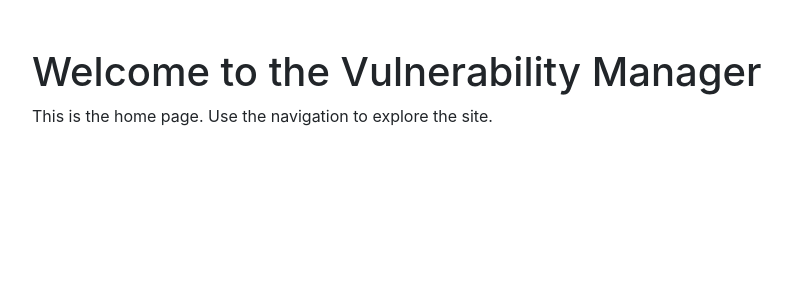
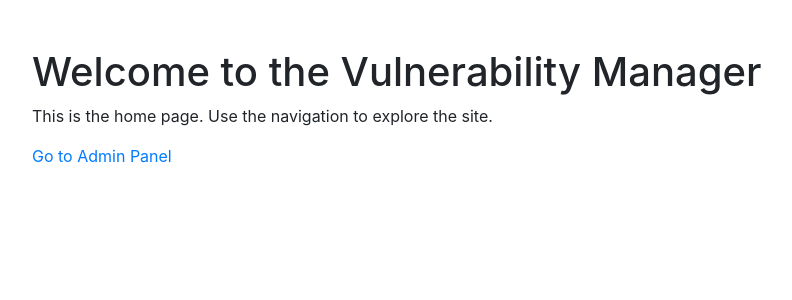
Before and after one commit to pereznacho/Espengler, a Django app: template ProjectManager/templates/home.html in a window 1280 px wide. Shown: the top 300 px of the page, without its empty margins (53-845 px from the left). Run offline with Django 5.2, Linux system fonts and the light colour scheme; the template is opened without the code that fills it, so the values that code supplies are empty; some libraries are stand-ins or nearby versions.

Commit message:
add link to go admin panel

```diff
--- a/ProjectManager/templates/home.html
+++ b/ProjectManager/templates/home.html
@@ -1,6 +1,6 @@
-<!-- templates/home.html -->
 <!DOCTYPE html>
 <html lang="en">
+
 <head>
     <meta charset="UTF-8">
     <title>Home</title>
@@ -9,10 +9,13 @@
     <script src="https://cdnjs.cloudflare.com/ajax/libs/popper.js/1.11.0/umd/popper.min.js"></script>
     <script src="https://stackpath.bootstrapcdn.com/bootstrap/4.5.2/js/bootstrap.min.js"></script>
 </head>
+
 <body>
     <div class="container mt-5">
         <h1>Welcome to the Vulnerability Manager</h1>
         <p>This is the home page. Use the navigation to explore the site.</p>
+        <a href="{% url 'admin:index' %}">Go to Admin Panel</a>
     </div>
 </body>
+
 </html>
```
Also changed, not shown: 1 other file.
